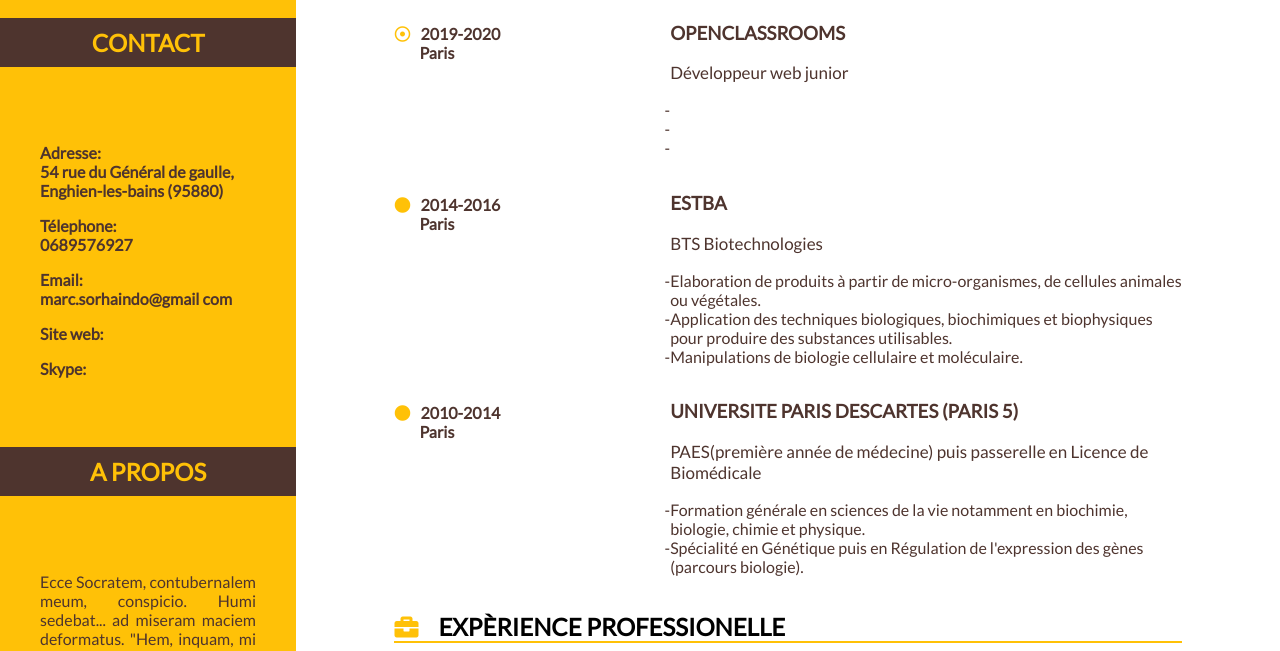
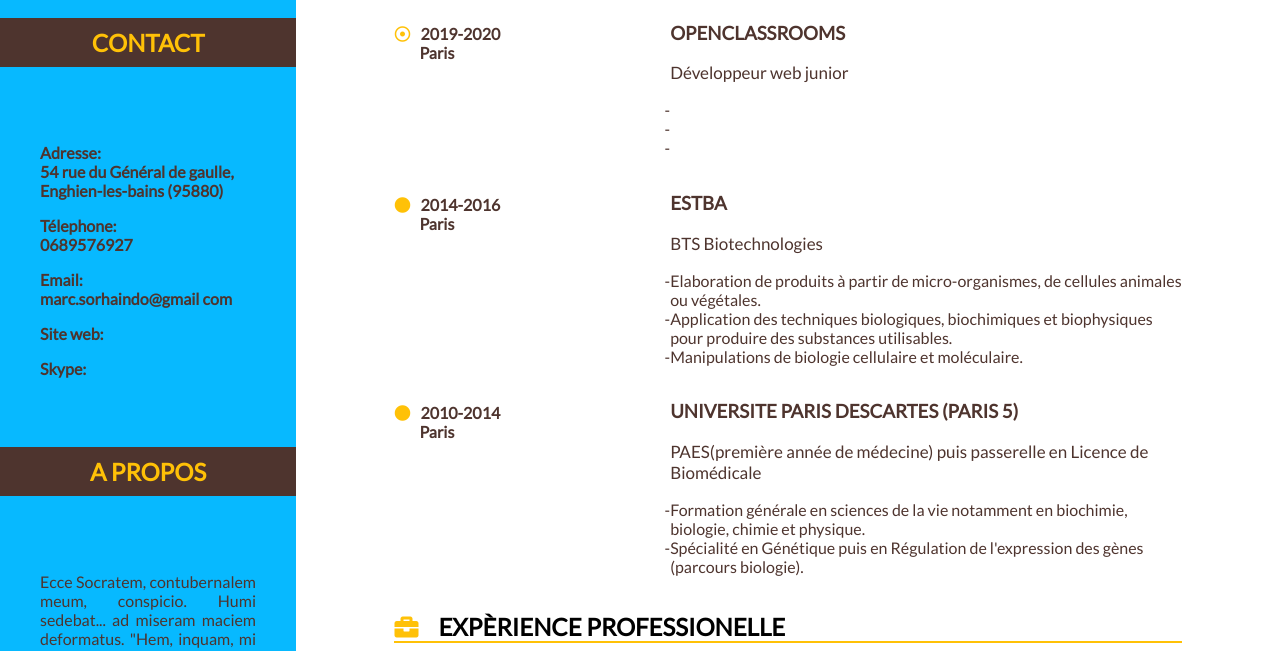
Before and after one commit to kobedesigno/OPC_project2, a plain HTML site: page index.html in a window 1280 px wide. Shown: the part 262-913 px from the top of the page. Drawn offline with Linux system fonts and the light colour scheme.

Commit message:
Blue backgroundColor

```diff
--- a/style.css
+++ b/style.css
@@ -36,7 +36,7 @@ header
     display: block;
     flex-direction: column;
     align-items: center;
-    background-color:  #FFC107;
+    background-color:  rgb(7, 185, 255);
     display: flex;
 }
 .contenu_left article:nth-of-type(1) {
```
